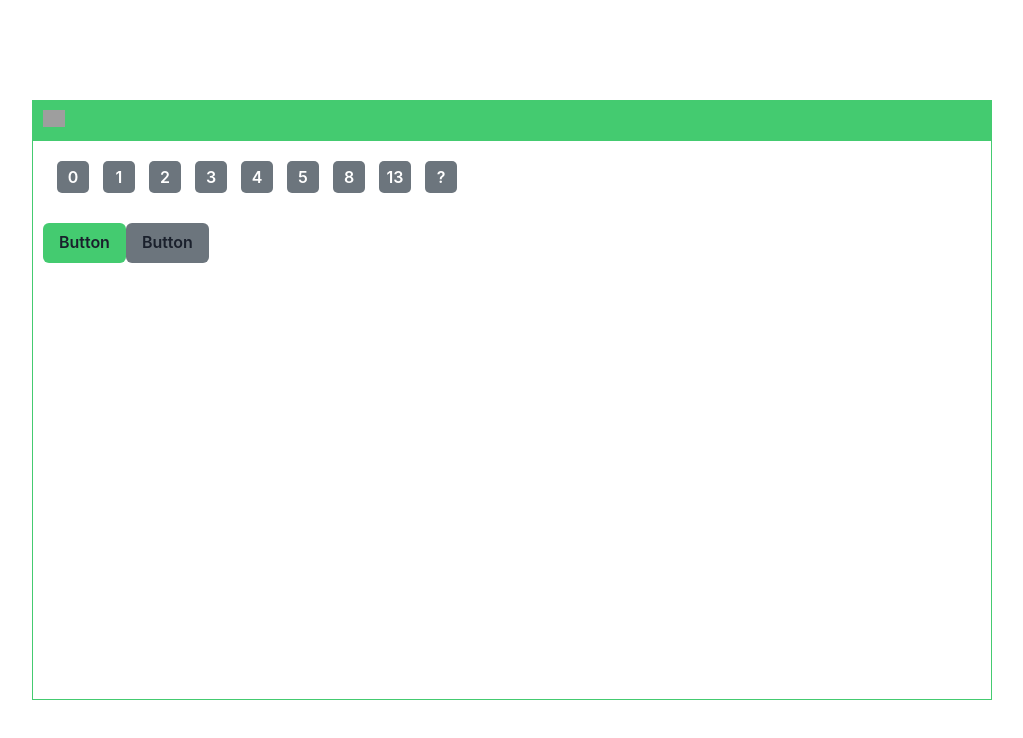
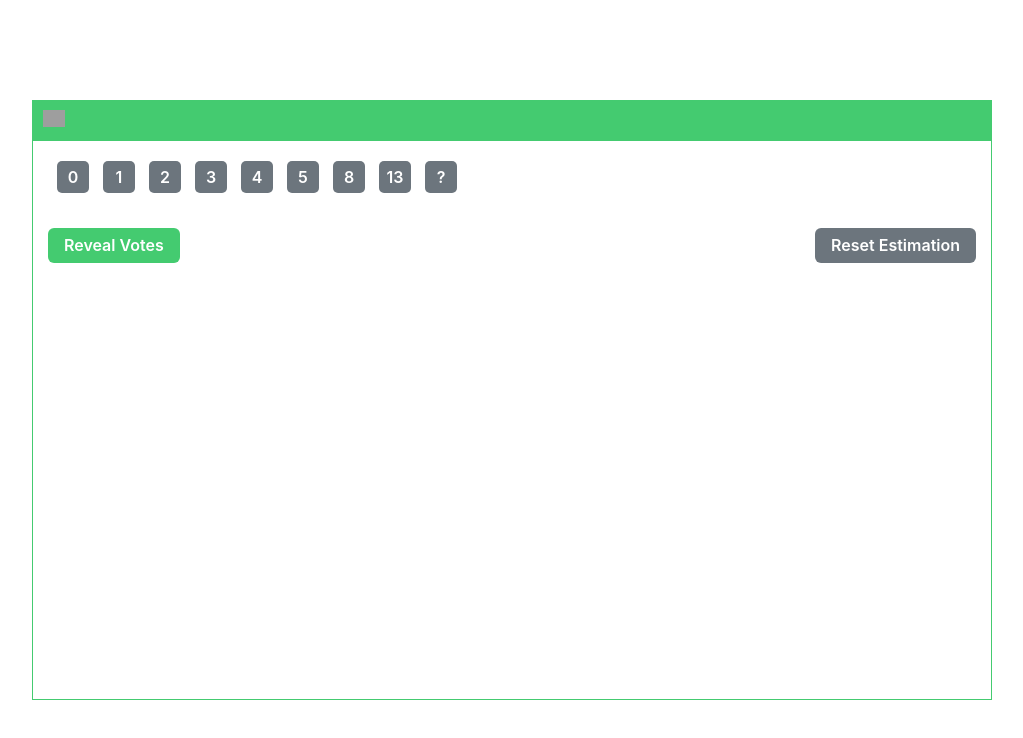
Before and after one commit to muratcan23/clone-Story-Estimate, a React (Create React App) app: page / in a window 1280 px wide. Shown: the top 738 px of the page, without its empty margins (128-1151 px from the left). Built offline with nearby package versions, Linux system fonts and the light colour scheme; grey boxes are pictures that could not be loaded.

Commit message:
give style to buttons

```diff
--- a/src/Components/Buttons.tsx
+++ b/src/Components/Buttons.tsx
@@ -2,9 +2,24 @@ import { Button, Flex } from "@chakra-ui/react";
 
 const Buttons = () => {
   return (
-    <Flex m="30px 10px auto 10px">
-      <Button bg="#44cb70">Button</Button>
-      <Button bg="#6c757d">Button</Button>
+    <Flex m="30px 10px auto 10px" p="5px">
+      <Button
+        bg="#44cb70"
+        h="35px"
+        mr="auto"
+        textColor="white"
+        _hover={{ bg: "#36db70" }}
+      >
+        Reveal Votes
+      </Button>
+      <Button
+        bg="#6c757d"
+        h="35px"
+        textColor="white"
+        _hover={{ bg: "#585f69" }}
+      >
+        Reset Estimation
+      </Button>
     </Flex>
   );
 };
```
